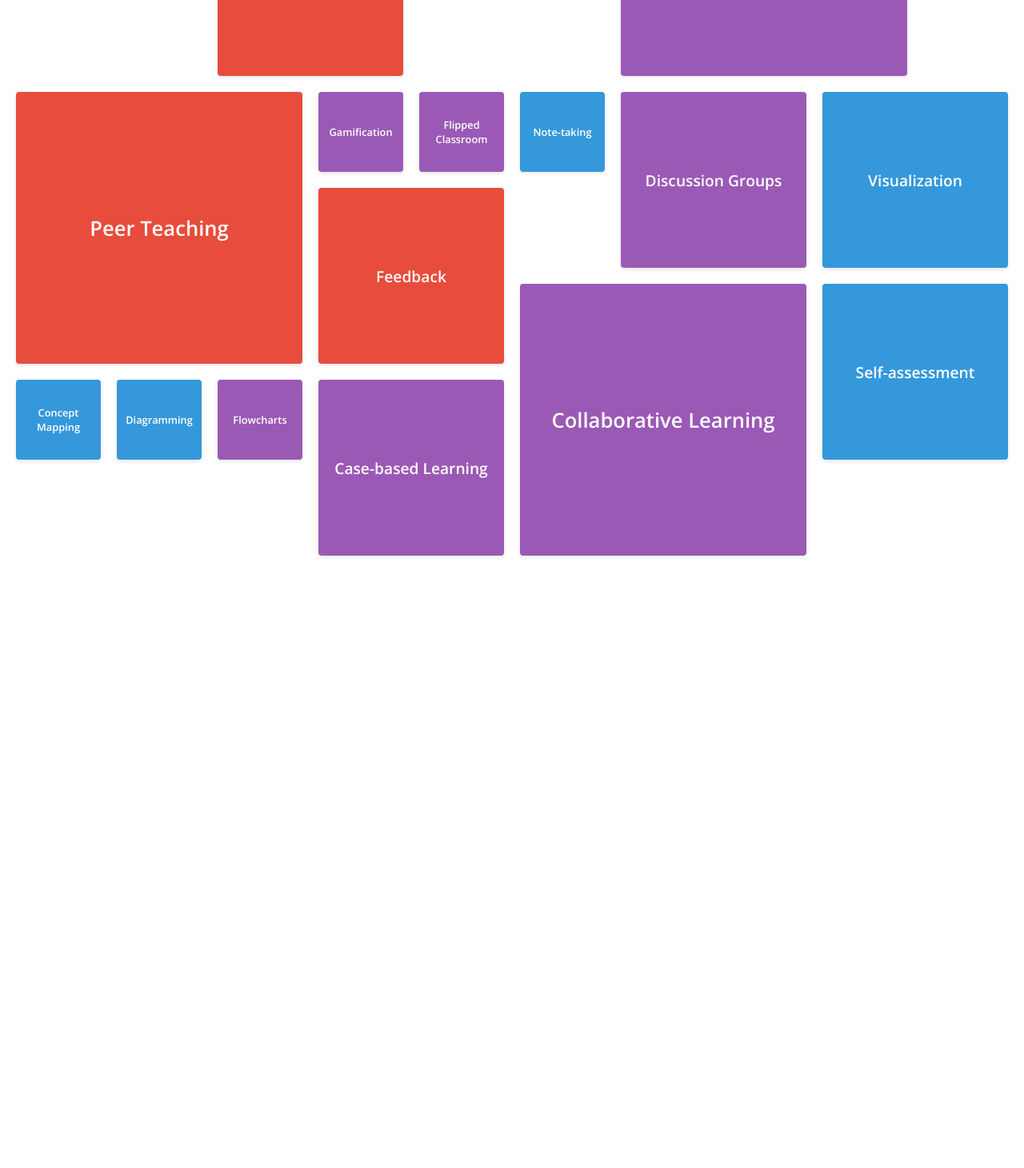
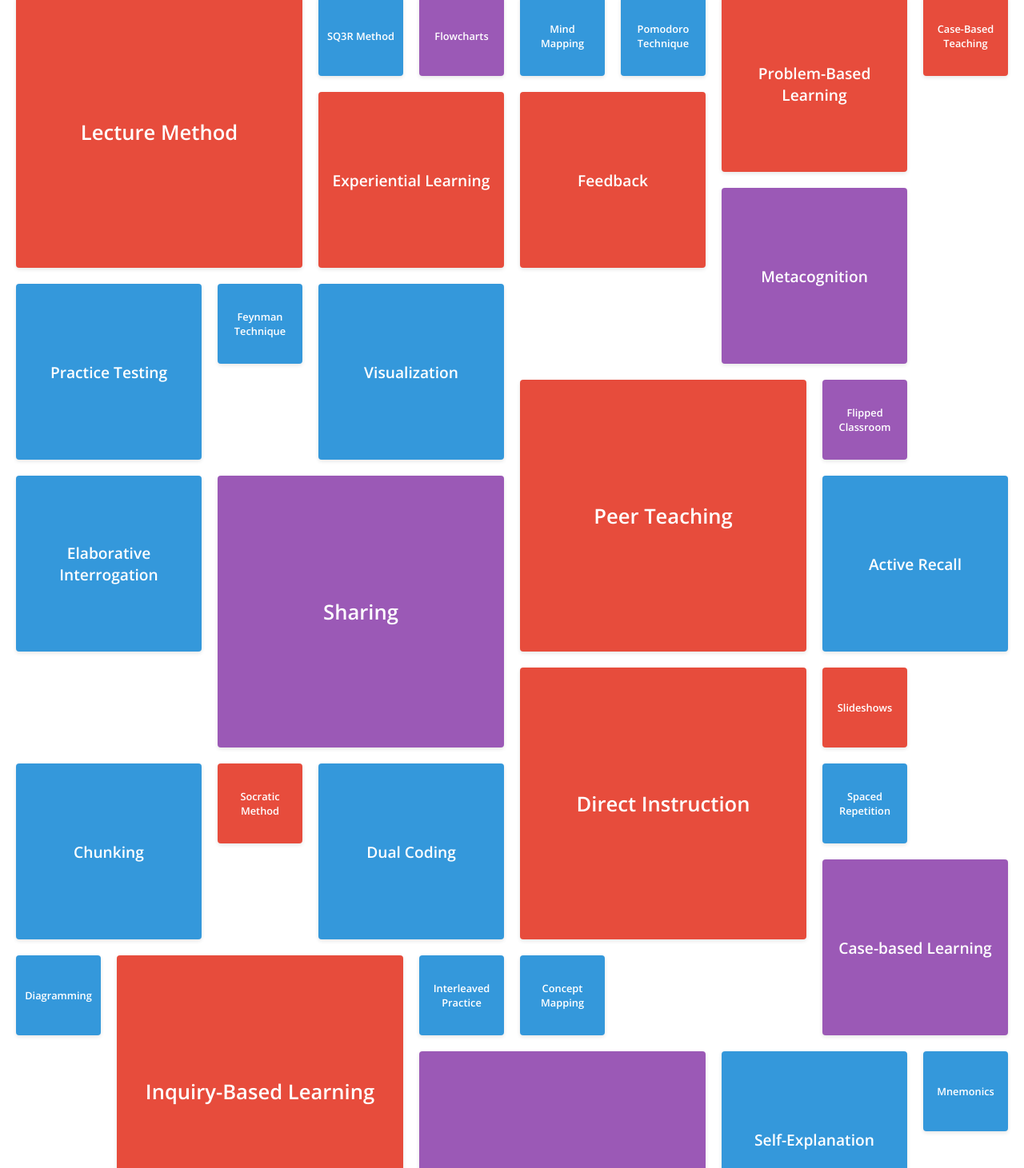
Before and after one commit to tiytuds/Partager, a React (Create React App) app: page / in a window 1280 px wide. Shown: the part 509-1970 px from the top of the page at 80% size. Before the commit the page ends 1224 px from the top, so only its background shows below. Built offline with nearby package versions, Linux system fonts and the light colour scheme.

Commit message:
Added tile shuffling, added bidirectional linking for many tiles, added horizontal margins to text, added random tile order on page load.

```diff
--- a/src/App.css
+++ b/src/App.css
@@ -6,16 +6,22 @@
 .App h1 {
   font-size: clamp(1em, 4vw, 3em);
   margin-bottom: 0.5em;
+  margin-left: 1em;
+  margin-right: 1em;
 }
 
 .App p {
   font-size: clamp(0.5em, 2vw, 1.5em);
   margin-bottom: 1em;
+  margin-left: 1em;
+  margin-right: 1em;
 }
 
 .App strong {
   font-size: clamp(0.75em, 2vw, 1.5em);
   margin-bottom: 1em;
+  margin-left: 1em;
+  margin-right: 1em;
 }
 
 .App-logo {
--- a/src/components/Mosaic/Mosaic.js
+++ b/src/components/Mosaic/Mosaic.js
@@ -1,12 +1,28 @@
-import React from 'react';
+import React, { useState, useEffect } from 'react';
 import Tile from '../Tile/Tile';
 import './Mosaic.css';
 import tilesData from '../../data/tiles.json';
 
+// Function to shuffle array
+const shuffleArray = (array) => {
+  const shuffled = [...array];
+  for (let i = shuffled.length - 1; i > 0; i--) {
+    const j = Math.floor(Math.random() * (i + 1));
+    [shuffled[i], shuffled[j]] = [shuffled[j], shuffled[i]];
+  }
+  return shuffled;
+};
+
 const Mosaic = ({ onTileClick, hoveredTileId, setHoveredTileId }) => {
+  const [shuffledTiles, setShuffledTiles] = useState([]);
+
+  useEffect(() => {
+    setShuffledTiles(shuffleArray(tilesData));
+  }, []);
+
   return (
     <div className="mosaic-grid">
-      {tilesData.map(tile => (
+      {shuffledTiles.map(tile => (
         <Tile
           key={tile.id}
           tile={tile}
--- a/src/data/tiles.json
+++ b/src/data/tiles.json
@@ -6,7 +6,7 @@
     "size": "medium",
   "content": "Active recall is a study technique that involves directly utilizing memory retrieval to enhance learning and retention. To implement active recall, learners take a topic they wish to learn and creating questions or prompts based on that topic, then subsequently testing themselves without referring to their notes or textbooks.",
   "content2": "Active recall isn't a strategy I normally employ — but sometimes it finds its way subconsciously into my studying. Inquiry-based learning involves asking a lot of questions and seeking answers on your own. I find that I like inquiry-based learning more than didactic lecturing because it prioritizes my engagement with the material other than the sole pursuit of a grade.",
-    "links": ["tile-2", "tile-4", "tile-10", "tile-12"],
+    "links": ["tile-2", "tile-4", "tile-8", "tile-10", "tile-12", "tile-15", "tile-22", "tile-23", "tile-27", "tile-30", "tile-32", "tile-35"],
     "ref": [
       {
         "title": "Active Recall: The Most Effective High-Yield Learning Technique (Osmosis)",
@@ -21,7 +21,7 @@
     "size": "small",
   "content": "Spaced repetition is a learning technique where information is reviewed at increasing intervals to enchance long-term retention of information. Spaced practice enhances memory, problem solving, and transfer of learning to new contexts.",
   "content2": "Spaced repetition finds its way into my exploration of language, especially when learning new vocabularies. Apps like Anki and Duolingo utilize spaced repetition algorithms to optimize review, allowing me to learn more efficiently and strategically.",
-    "links": ["tile-1", "tile-10"],
+    "links": ["tile-1", "tile-8", "tile-10", "tile-22", "tile-25", "tile-28", "tile-32"],
     "ref": [
       {
         "title": "Spaced Repetition Promotes Efficient and Effective Learning: Policy Implications for Instruction (SAGE Journals)",
@@ -51,7 +51,7 @@
     "size": "medium",
   "content": "Metacognition is the conscious awareness and understanding of one's own thought patterns and processes.",
   "content2": "I think about my thinking a lot, funny enough. Reflections across the mandatory health science courses in HHSP are a really good, covert example of metacognition in πράξη (praxis — hah!). Being able to break apart my own thinking and see the individual rooms as opposed to the full house has helped me optimize... everything. Metacognition is the reason why I'm even in CHS to begin with.",
-    "links": ["tile-1", "tile-3", "tile-15", "tile-17"],
+    "links": ["tile-1", "tile-3", "tile-15", "tile-17", "tile-23", "tile-24"],
     "ref": [
       {
         "title": "Metacognition: A Literature Review (Pearson)",
@@ -66,7 +66,7 @@
     "size": "large",
   "content": "A word used to avoid using the stigmatized taboo term 'presentation' in CHS. However, not universally adopted by health science students, in part due to the deep-seated academic culture with information sharing, where passing on the information efficiently to as many people as possible is prioritized over engagement and interaction.",
   "content2": "",
-  "links": ["tile-16", "tile-13", "tile-7"],
+  "links": ["tile-7", "tile-9", "tile-13", "tile-16"],
     "ref": []
   },
   {
@@ -76,7 +76,7 @@
     "size": "small",
   "content": "Slideshows are visual presentations that allow the minimum amount of interaction with the content. Most forms of interaction with slideshows will involve the learner passively receiving information, and transferrring that information to a medium of their choice (notes, mind maps, etc.).",
   "content2": "I have a love-hate relationship with slideshows. On one hand, they provide structure to information transfer, allowing both the learner and the presenter to stay on track. On the other hand, they can be limiting and demand more innate concentration from the learner to stay engaged with the material, as opposed to more interactive methods used in teaching.",
-    "links": ["tile-7"],
+    "links": ["tile-7", "tile-14"],
     "ref": [
       {
         "title": "Slideshows as a Tool for Learning and Assessment: Pros and Cons as Perceived by Students (Electronic Journal of e-Learning)",
@@ -91,7 +91,7 @@
     "size": "medium",
   "content": "The act of presenting information to an audience, to pass on that information effectively. Presentations are typically done in a formal setting, avoiding direct interaction and engagement with the audience.",
   "content2": "I've been told I present well. I don't know if I agree...",
-    "links": ["tile-5","tile-6"],
+    "links": ["tile-5", "tile-6", "tile-13", "tile-16"],
     "ref": []
   },
   {
@@ -101,7 +101,7 @@
     "size": "small",
   "content": "A visual way to organize information, often used to brainstorm ideas and/or connect related concepts.",
   "content2": "Never 'mind-mapped' before academically, but I can see the benefits of visually organizing information, especially in subjects where concepts connect to each other frequently, like in anatomy or biology.",
-  "links": ["tile-18", "tile-14"],
+    "links": ["tile-1", "tile-2", "tile-12", "tile-14", "tile-18", "tile-19", "tile-33"],
     "ref": [
       {
         "title": "Mind mapping research methods (Quality and Quantity, 2012)",
@@ -120,7 +120,7 @@
     "size": "large",
   "content": "Students teaching other students. This strategy incorporates the social aspect of learning, allowing students to learn from each other as opposed to solely from an instructor.",
   "content2": "In a way, peer teaching, I think, is the purest form of learning. Before writing systems were developed, passing on information was largely a social activity, as a result of oral traditions. I think peer teaching brings back that element of socialization which has been lost as a result of institutionalized education and heightened literacy.",
-  "links": ["tile-16", "tile-13", "tile-3"],
+    "links": ["tile-3", "tile-5", "tile-13", "tile-15", "tile-16", "tile-17", "tile-21"],
     "ref": []
   },
   {
@@ -149,7 +149,7 @@
     "size": "small",
   "content": "Students learn new content at home through videos, readings, or other materials, and then apply that knowledge in the classroom through activities, discussions, and problem-solving exercises. The flipped classroom model allows for more active learning and engagement during class time, as students come prepared with a basic understanding of the material.",
   "content2": "Actually wanted to go to Queen's Health Sciences for the flipped classroom model, but I got rejected... Plus, I think I like the way we do things more.",
-    "links": ["tile-10"],
+    "links": ["tile-10", "tile-13", "tile-17"],
     "ref": []
   },
   {
@@ -159,7 +159,7 @@
     "size": "small",
   "content": "The practice of recording information from a lecture, presentation, or other source. Note-taking can be done in various formats, such as handwritten notes, digital notes, or mind maps. Effective note-taking can enhance learning and retention of information.",
   "content2": "",
-    "links": ["tile-1"],
+    "links": ["tile-1", "tile-8", "tile-18", "tile-29"],
     "ref": []
   },
   {
@@ -169,7 +169,7 @@
     "size": "medium",
   "content": "Facilitating group discussions for deeper understanding. Discussion groups encourage active participation and critical thinking, allowing students to learn from each other's perspectives and insights.",
   "content2": "",
-  "links": ["tile-16", "tile-9", "tile-5", "tile-3"],
+  "links": ["tile-3", "tile-5", "tile-7", "tile-9", "tile-11", "tile-16", "tile-21"],
     "ref": [
       {
         "title": "The Effect of Discussion Groups on Student Learning (SAGE Journals)",
@@ -188,7 +188,7 @@
     "size": "medium",
   "content": "Using visual aids to enhance learning and understanding. Visualization can help learners grasp complex concepts and relationships by providing a visual representation of information.",
   "content2": "",
-  "links": ["tile-18", "tile-8"],
+    "links": ["tile-6", "tile-8", "tile-18", "tile-26"],
     "ref": []
   },
   {
@@ -198,7 +198,7 @@
     "size": "medium",
   "content": "Providing constructive feedback to learners to guide their learning process. Feedback can be formative (ongoing) or summative (final), and can be delivered in various formats, such as written comments, verbal discussions, or digital platforms.",
   "content2": "",
-    "links": ["tile-4"],
+    "links": ["tile-1", "tile-4", "tile-9", "tile-17"],
     "ref": []
   },
   {
@@ -208,7 +208,7 @@
     "size": "large",
   "content": "Collaborative learning is an educational strategy where students work together to achieve common learning goals. These goals can manifest as projects, tasks, or creation of products. While its definition varies by application, collaborative learning typically involves joint intellectual effort by members of a group. It has gained popularity in recent years for its efficacy in delivering understanding and retention of material.",
   "content2": "",
-  "links": ["tile-13", "tile-9", "tile-5", "tile-3"],
+    "links": ["tile-3", "tile-5", "tile-7", "tile-9", "tile-13", "tile-21", "tile-33"],
     "ref": [
         {
           "title": "Benefits of collaborative learning (ScienceDirect)",
@@ -227,7 +227,7 @@
     "size": "medium",
   "content": "Learners evaluating their own progress through reflective practices. Self-assessments encourage learners to internalize their strengths and weaknesses, promoting autonomy at the cost of structured assessments from instructors.",
   "content2": "In my experience, self-assessments require a lot of discipline and honesty. It's difficult to gauge your own abilities in the moment, especially when your cognitive biases are at play. However, with consistent reflection and self-awareness, self-assessments can allow for more personalized and meaningful learning experiences, boosting motivation and knowledge retention.",
-    "links": ["tile-4", "tile-3"],
+    "links": ["tile-3", "tile-4", "tile-9", "tile-11", "tile-15", "tile-24", "tile-27"],
     "ref": [
       {
         "title": "Self-Assessment (Cornell University)",
@@ -242,7 +242,7 @@
     "size": "small",
   "content": "Creating diagrams to represent relationships between concepts...",
   "content2": "",
-    "links": ["tile-8", "tile-19", "tile-20", "tile-21"],
+    "links": ["tile-8", "tile-12", "tile-19", "tile-20", "tile-21", "tile-36"],
     "ref": []
   },
   {
@@ -252,7 +252,7 @@
     "size": "small",
   "content": "Creating diagrams to represent concepts...",
   "content2": "",
-    "links": ["tile-18"],
+    "links": ["tile-18", "tile-8"],
     "ref": []
   },
   {
@@ -272,12 +272,182 @@
     "size": "medium",
   "content": "Learning through the analysis and discussion of real-world cases...",
   "content2": "",
-    "links": ["tile-18"],
+    "links": ["tile-9", "tile-13", "tile-16", "tile-18", "tile-37"],
     "ref": [
       {
         "title": "Case-based learning (CBL) in undergraduate health professions education: A realist review (MedEdPublish)",
         "url": "https://asmepublications.onlinelibrary.wiley.com/doi/full/10.1111/medu.70179"
       }
     ]
+  },
+  {
+    "id": "tile-22",
+    "title": "Mnemonics",
+    "type": "learning",
+    "size": "small",
+    "content": "Mnemonics are memory aids that help learners retain information by associating it with familiar concepts or images.",
+    "content2": "",
+    "links": ["tile-1", "tile-2", "tile-32"],
+    "ref": []
+  },
+  {
+    "id": "tile-23",
+    "title": "Elaborative Interrogation",
+    "type": "learning",
+    "size": "medium",
+    "content": "Elaborative interrogation is a learning strategy that involves asking 'why' and 'how' questions to deepen understanding and make connections between new information and existing knowledge.",
+    "content2": "",
+    "links": ["tile-1", "tile-4", "tile-35"],
+    "ref": []
+  },
+  {
+    "id": "tile-24",
+    "title": "Self-Explanation",
+    "type": "learning",
+    "size": "medium",
+    "content": "Self-explanation is a learning strategy that involves generating explanations for oneself about the material being learned. This technique can help learners identify gaps in their understanding and promote deeper comprehension of the material.",
+    "content2": "",
+    "links": ["tile-4", "tile-17", "tile-34"],
+    "ref": []
+  },
+  {
+    "id": "tile-25",
+    "title": "Interleaved Practice",
+    "type": "learning",
+    "size": "small",
+    "content": "Interleaved practice is a learning technique that involves mixing different topics or skills during study sessions. This approach can improve long-term retention and problem-solving abilities by requiring learners to constantly switch between different types of problems or concepts.",
+    "content2": "",
+    "links": ["tile-2", "tile-32"],
+    "ref": []
+  },
+  {
+    "id": "tile-26",
+    "title": "Dual Coding",
+    "type": "learning",
+    "size": "medium",
+    "content": "Dual coding is a learning strategy that involves combining verbal and visual information to enhance understanding and retention. By engaging both the verbal and visual processing centers of the brain, dual coding can help learners create stronger associations between concepts and improve memory recall.",
+    "content2": "",
+    "links": ["tile-14", "tile-8", "tile-36"],
+    "ref": []
+  },
+  {
+    "id": "tile-27",
+    "title": "Feynman Technique",
+    "type": "learning",
+    "size": "small",
+    "content": "The Feynman Technique is a method of learning that involves explaining a concept in simple terms as if teaching it to someone else. This technique helps identify gaps in understanding and promotes deeper comprehension of the material.",
+    "content2": "",
+    "links": ["tile-1", "tile-17", "tile-35"],
+    "ref": []
+  },
+  {
+    "id": "tile-28",
+    "title": "Pomodoro Technique",
+    "type": "learning",
+    "size": "small",
+    "content": "The Pomodoro Technique is a time management method that breaks work into intervals, traditionally 25 minutes in length, separated by short breaks. This technique can help improve focus and productivity by creating a sense of urgency and providing regular opportunities for rest.",
+    "content2": "",
+    "links": ["tile-2", "tile-32"],
+    "ref": []
+  },
+  {
+    "id": "tile-29",
+    "title": "SQ3R Method",
+    "type": "learning",
+    "size": "small",
+    "content": "SQ3R stands for Survey, Question, Read, Recite, Review. It's a reading comprehension method that helps learners understand and retain information from texts.",
+    "content2": "",
+    "links": ["tile-12", "tile-35"],
+    "ref": []
+  },
+  {
+    "id": "tile-30",
+    "title": "Practice Testing",
+    "type": "learning",
+    "size": "medium",
+    "content": "",
+    "content2": "",
+    "links": ["tile-1", "tile-35"],
+    "ref": []
+  },
+  {
+    "id": "tile-31",
+    "title": "Chunking",
+    "type": "learning",
+    "size": "medium",
+    "content": "",
+    "content2": "",
+    "links": ["tile-8", "tile-18", "tile-36"],
+    "ref": []
+  },
+  {
+    "id": "tile-32",
+    "title": "Lecture Method",
+    "type": "teaching",
+    "size": "large",
+    "content": "",
+    "content2": "",
+    "links": ["tile-1", "tile-2"],
+    "ref": []
+  },
+  {
+    "id": "tile-33",
+    "title": "Project-Based Learning",
+    "type": "teaching",
+    "size": "medium",
+    "content": "",
+    "content2": "",
+    "links": ["tile-8", "tile-10"],
+    "ref": []
+  },
+  {
+    "id": "tile-34",
+    "title": "Inquiry-Based Learning",
+    "type": "teaching",
+    "size": "large",
+    "content": "",
+    "content2": "",
+    "links": ["tile-3", "tile-13"],
+    "ref": []
+  },
+  {
+    "id": "tile-35",
+    "title": "Direct Instruction",
+    "type": "teaching",
+    "size": "large",
+    "content": "",
+    "content2": "",
+    "links": ["tile-1", "tile-12"],
+    "ref": []
+  },
+  {
+    "id": "tile-36",
+    "title": "Experiential Learning",
+    "type": "teaching",
+    "size": "medium",
+    "content": "",
+    "content2": "",
+    "links": ["tile-8", "tile-18"],
+    "ref": []
+  },
+  {
+    "id": "tile-37",
+    "title": "Case-Based Teaching",
+    "type": "teaching",
+    "size": "small",
+    "content": "",
+    "content2": "",
+    "links": ["tile-21", "tile-3"],
+    "ref": []
+  },
+  {
+    "id": "tile-38",
+    "title": "Problem-Based Learning",
+    "type": "teaching",
+    "size": "medium",
+    "content": "",
+    "content2": "",
+    "links": ["tile-8", "tile-10"],
+    "ref": []
   }
 ]
```
Also changed, not shown: 1 other file (tests, documents, lock files or other folders).
